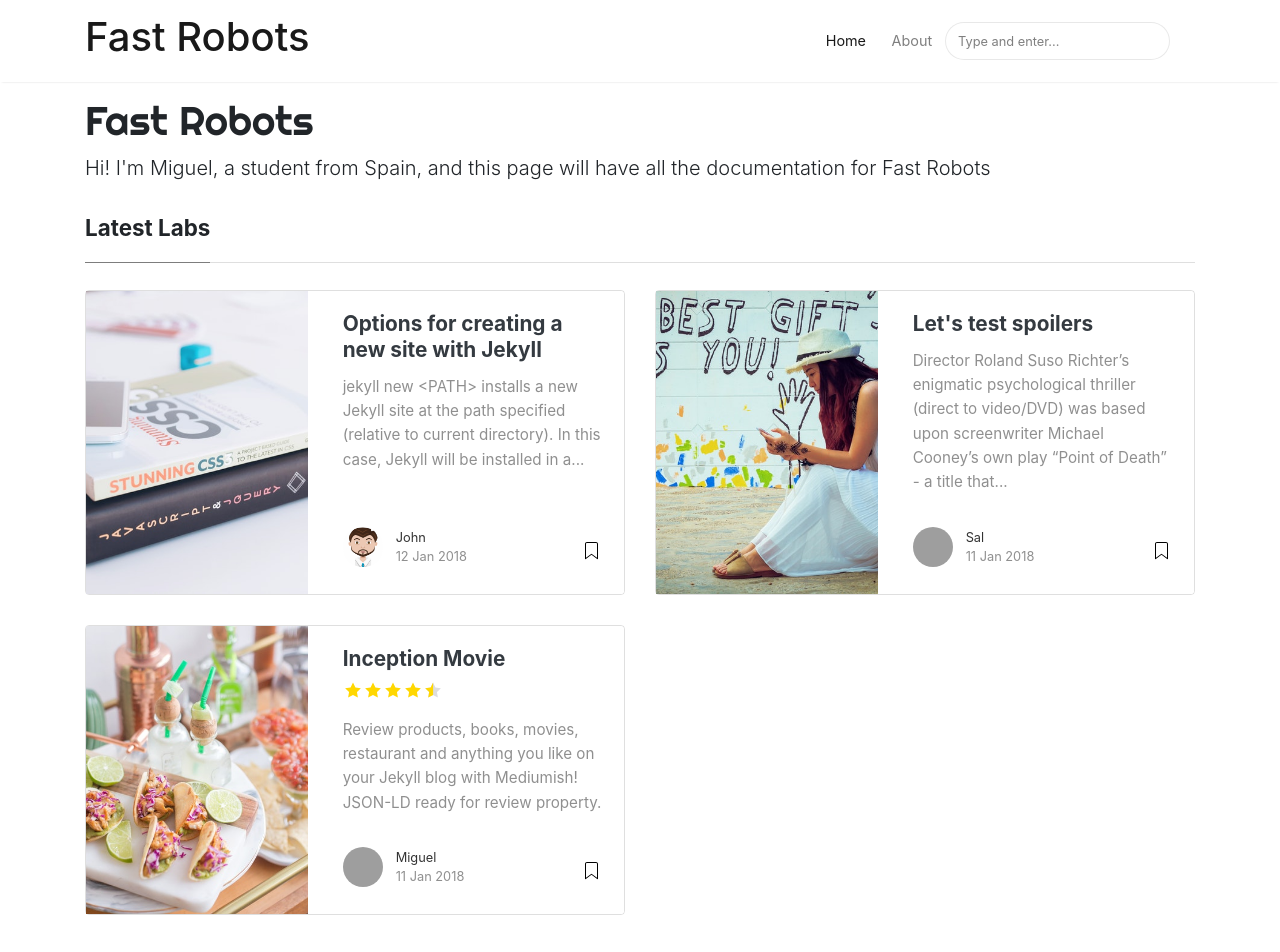
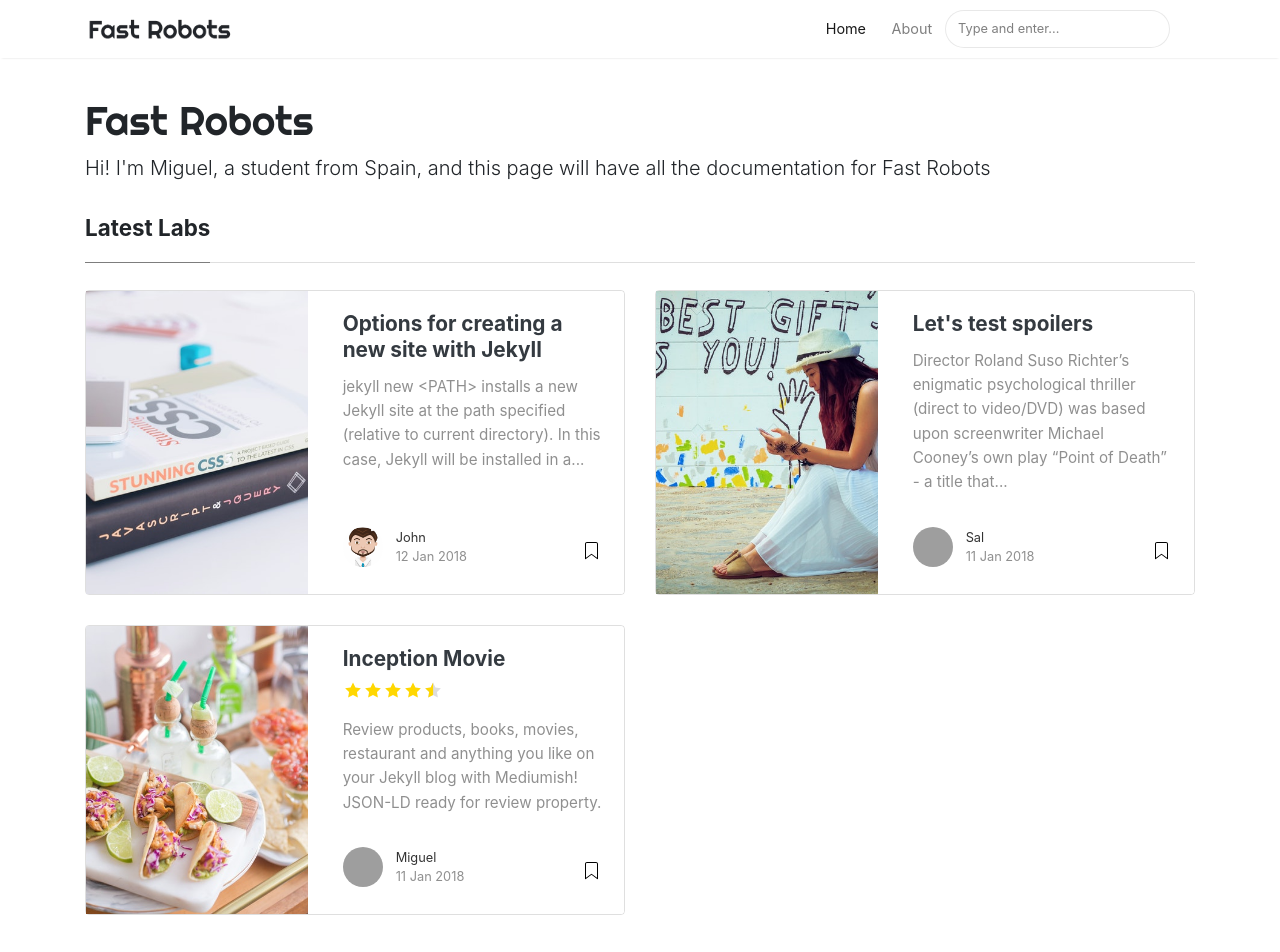
Before and after one commit to miguelalvarezd/FastRobots, a Jekyll site: the page built from index.html, in a window 1280 px wide and 1400 px high. Shown: the top 952 px of the window. Built offline with Jekyll 4.4.1, drawn with Linux system fonts in a browser that asks for light colours; nearby versions of some CDN libraries; the list of posts is cut into pages by our own code; grey boxes are pictures that could not be loaded.

Commit message:
Logo changes

```diff
--- a/_layouts/default.html
+++ b/_layouts/default.html
@@ -49,8 +49,7 @@ ga('send', 'pageview');
 
     <!-- Begin Logo -->
     <a class="navbar-brand" href="{{ site.baseurl }}/">
-    <!--<img src="{{ site.baseurl }}/{{ site.logo }}" alt="{{ site.name }}">-->
-    <h1 class="sitetitle">{{ site.name }}</h1>
+    <img src="{{ site.baseurl }}/{{ site.logo }}" alt="{{ site.name }}">
     </a>
     <!-- End Logo -->
 
--- a/assets/css/screen.css
+++ b/assets/css/screen.css
@@ -279,7 +279,6 @@ span.post-read-more a:hover {
 }
 
 .mediumnavigation .navbar-brand {
-    font-family: Righteous;
     font-weight: 500;
 }
 
```
Also changed, not shown: assets/images/logo.png, assets/images/logo_background.png (added), assets/images/logo_old.png (added).
